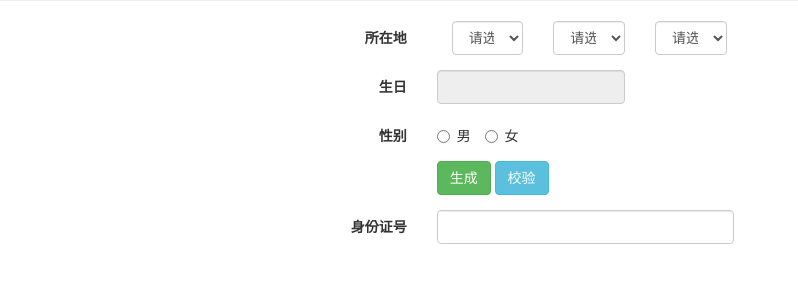
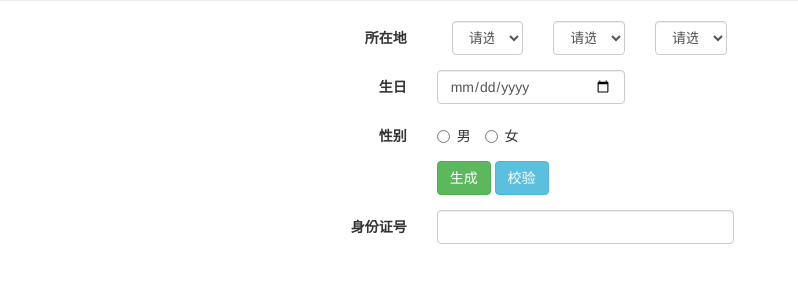
Before and after one commit to 1713612859/1713612859.github.io, a plain HTML site: page index.html in a window 1280 px wide. Shown: the part 127-410 px from the top of the page, without its empty margins (0-798 px from the left). Drawn offline with Linux system fonts and the light colour scheme; a script that the page names is missing.

Commit message:
改变日期

```diff
--- a/index.html
+++ b/index.html
@@ -45,7 +45,7 @@
         <div class="form-group">
           <label class="col-sm-4 control-label">生日</label>
           <div class="col-sm-2">
-            <input type="text" class="form-control" id="birthday" readonly>
+            <input type="date" class="form-control" id="birthday" >
           </div>
         </div>
         <div class="form-group">
```
